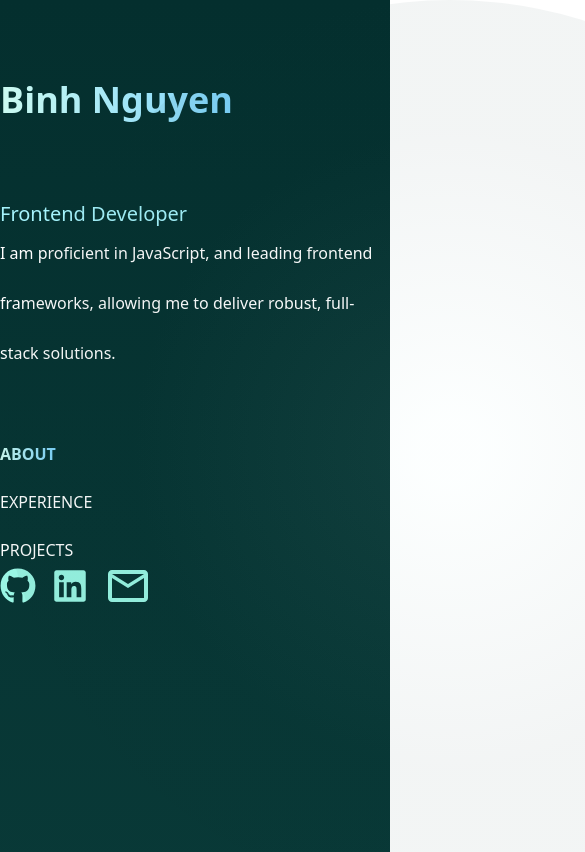
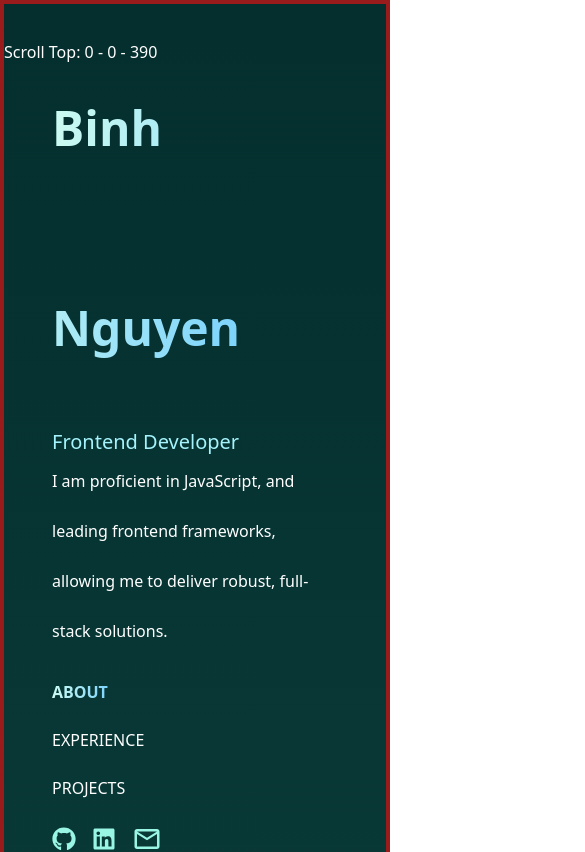
Before and after one commit to binhnguyen96html/portfolio, a React (Create React App) app: page / in a window 390 px wide. Shown: the top 852 px of the page, 585 px wide, since content can reach past the window. Built offline with nearby package versions, Linux system fonts and the light colour scheme; what tailwindcss-gradients would draw is missing.

Commit message:
edit mousemove div

```diff
--- a/src/components/Footer.jsx
+++ b/src/components/Footer.jsx
@@ -50,7 +50,7 @@ const Footer = () => {
 
       {/* Resume attached */}
          <div
-           className="mr-12 iphone-promax:mr-6
+           className="mr-12 iphone-promax:mr-0
          hover:translate-x-4 hover:font-bold hover:text-sky-200
          transition ease-in-out duration-150 delay-75 group"
          >
--- a/src/pages/Homepage.jsx
+++ b/src/pages/Homepage.jsx
@@ -7,14 +7,13 @@ import Experience from '../components/Experience';
 import expList from '../data/experience.json';
 import Projects from '../components/Projects';
 import projects from '../data/projects.json';
-// import { Element, Link } from 'react-scroll';
-// import {  Link } from 'react-router-dom';
 import { Element, Link as ScrollLink } from 'react-scroll';
 import { Link } from 'react-router-dom';
 import Footer from '../components/Footer';
 
 const Homepage = () => {
-  // const [scrollTop, setScrollTop] = useState(0);
+  const [scrollTop, setScrollTop] = useState(0);
+  const [scrollX, setScrollX] = useState(0);
   const [bolded, setBolded] = useState({
     about: true,
     experience: false,
@@ -24,7 +23,8 @@ const Homepage = () => {
   //SCROLL
   useEffect(() => {
     const handleScroll = () => {
-      // setScrollTop(window.scrollY);
+      setScrollTop(window.scrollY);
+      setScrollX(window.scrollX);
 
       if (window.scrollY < 300) {
         setBolded({ about: true, experience: false, projects: false });
@@ -47,10 +47,16 @@ const Homepage = () => {
 
   useEffect(() => {
     const handleMouseMove = (event) => {
-      setMousePosition({ x: event.clientX, y: event.clientY });
+      setMousePosition({ x: 0, y: 0 });
 
       if (window.scrollY < 200) {
-        setMousePosition({ x: event.clientX - 300, y: event.clientY - 300 });
+        setMousePosition({ x: event.clientX - 300, y: event.clientY - 200 });
+      } else if (window.scrollY < 400) {
+        setMousePosition({ x: event.clientX - 300, y: event.clientY + 100 });
+      } else if (window.scrollY < 800) {
+        setMousePosition({ x: event.clientX - 300, y: event.clientY + 300 });
+      } else if (window.scrollY < 1000) {
+        setMousePosition({ x: event.clientX - 300, y: event.clientY + 500 });
       } else {
         setMousePosition({ x: 0, y: 0 });
       }
@@ -64,21 +70,35 @@ const Homepage = () => {
   }, []);
 
   return (
-    <div className=" bg-gradient-to-b from-teal-950  via-teal-900  to-teal-600 text-white">
-      <div className="relative">
+    <div
+      className="w-screen bg-gradient-to-b from-teal-950  via-teal-900  to-teal-600 text-white  relattive
+    border-4 border-red-800 z-10"
+    >
+      <div className="relative bg-pink-300" style={{ width: '100%' }}>
         <div
-          className="absolute
-    transition-colors delay-100 duration-300
-    w-[900px] h-[900px] rounded-full"
+          className={`absolute transition-colors delay-100 duration-300
+          ${window.innerWidth < 500 ? 'w-0 h-0' : 'w-[500px] h-[500px]'}`}
           style={{
             left: mousePosition.x,
             top: mousePosition.y,
             opacity: 0.05,
-            background:
-              'radial-gradient(circle,rgba(197,247,242,1) 5%,rgba(6,50,49,1)  50%)',
+            transition: 'background-color 0.3s, opacity 0.3s',
+            borderRadius: '100%',
+            background: `${
+              scrollTop < 200
+                ? 'radial-gradient(circle,rgba(197,247,242,1) 1%,rgba(6,50,49,1) 50%)'
+                : scrollTop < 400
+                ? 'radial-gradient(circle,rgba(197,247,242,1) 5%,rgba(6,50,49, 0.5) 50%)'
+                : 'radial-gradient(circle,rgba(197,247,242,1) 5%,rgba(6,50,49, 0.3) 50%)'
+            } `,
           }}
         />
       </div>
+
+      {/* check scroll Y  */}
+      <h2 className="sticky top-10">
+        Scroll Top: {scrollTop} - {scrollX} - {window.innerWidth}
+      </h2>
 
       <div
         className="bg-gray-300 transition-colors duration-500
@@ -98,15 +118,13 @@ const Homepage = () => {
           iphone-promax:mx-12"
           >
             <div>
-              {/* <h2>Scroll Top: {scrollTop}</h2> */}
               <h1
                 className="font-extrabold leading-[200px]
-              text-4xl
+              text-5xl
               2xl-custom:text-9xl
               xl-custom:text-8xl
               lg-custom:text-9xl
               md-custom:text-7xl
-              sm-custom:text-5xl
               "
               >
                 <span className="bg-clip-text text-transparent bg-gradient-to-r from-teal-100 to-sky-300">
--- a/src/pages/ProjectsPage.jsx
+++ b/src/pages/ProjectsPage.jsx
@@ -18,9 +18,10 @@ const ProjectsPage = () => {
     text-white relative"
       >
         <div
-          className=" sticky top-10 left-2 text-4xl text-teal-200 text-opacity-50 px-24
-           flex justify-between gap-4 items-center
+          className=" sticky top-10 text-teal-200 text-opacity-50 px-12
+           flex justify-between items-center
           transition ease-in-out
+          sm-custom:px-24
           iphone-promax:text-2xl iphone-promax:my-6"
         >
           {/* BACK  */}
@@ -28,7 +29,7 @@ const ProjectsPage = () => {
 
              <Link to='/'>
              <IoChevronBackCircleOutline
-             className='text-4xl
+             className='text-3xl
              xl-custom:text-5xl' />
              </Link>
 
--- a/tailwind.config.js
+++ b/tailwind.config.js
@@ -11,18 +11,17 @@ module.exports = {
         "60px": '60px',
         "50px": '50px',
         "200px": '200px',
-        "900px": '900px',
       },
       width: {
         '900px': '900px'
       },
       screens: {
         '2xl-custom': '1400px',
-        'xl-custom': '1200px',
-        'lg-custom': '1000px',
+        'xl-custom': '1200px', //desktop
+        'lg-custom': '1024px', //laptop
         'md-custom': '600px',
         'sm-custom': '500px',
-        'iphone-promax': '400px'
+        'iphone-promax': '370px'
       }
     },
   },
```
